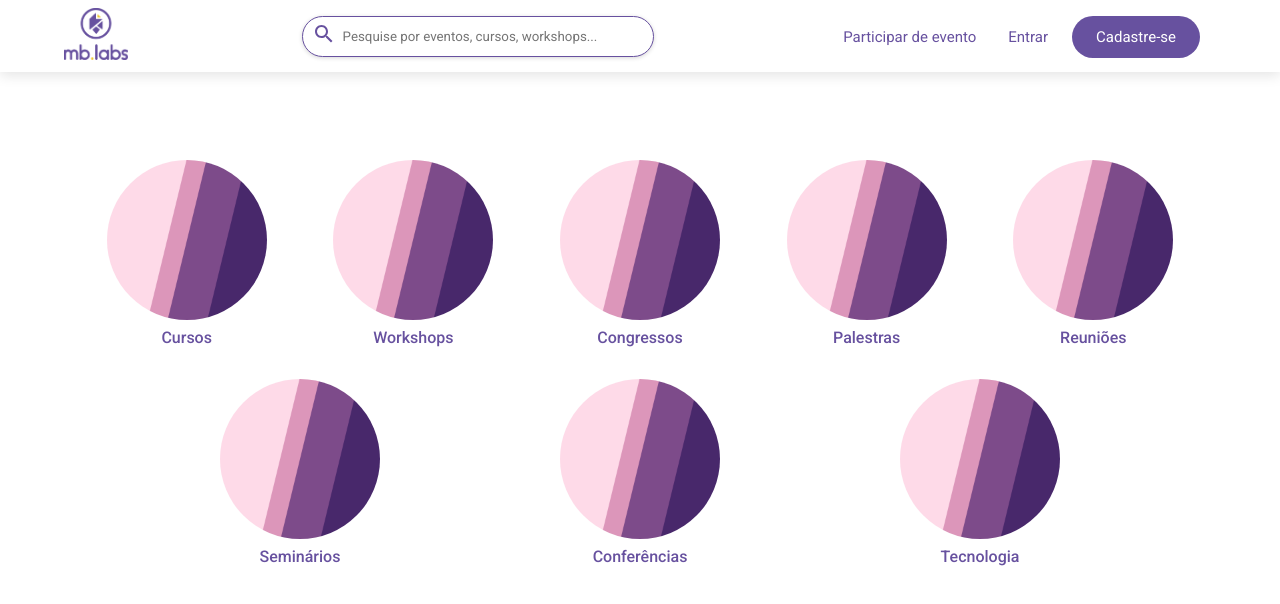
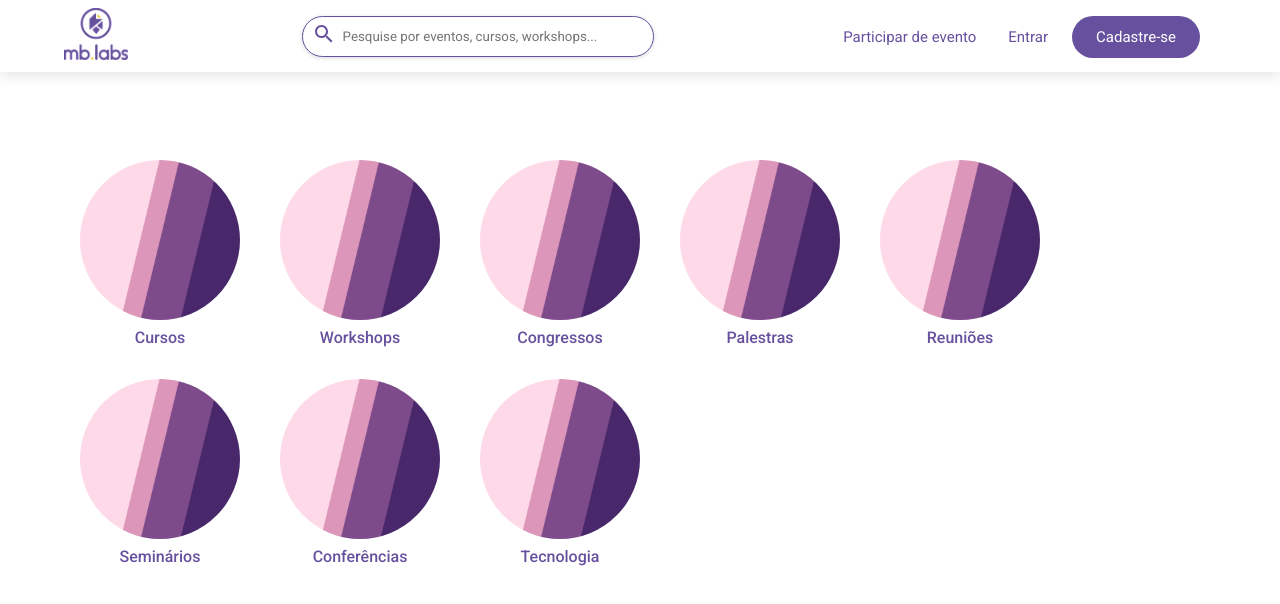
Before and after one commit to vmdev10/gestor-eventos, a React (Create React App) app: page /categories in a window 1280 px wide. Shown: the top 604 px of the page. Built offline with nearby package versions, Linux system fonts and the light colour scheme.

Commit message:
Improved style in category alignment

```diff
--- a/src/pages/Categories/index.css
+++ b/src/pages/Categories/index.css
@@ -31,3 +31,9 @@
     height: 10rem;
   }
 }
+
+@media (min-width: 1280px) {
+  .CategoriesComponent {
+    justify-content: start;
+  }
+}
```
